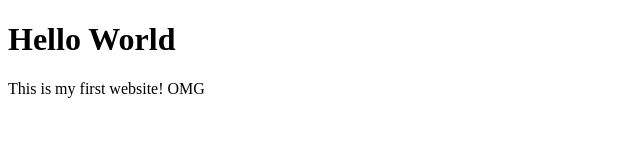
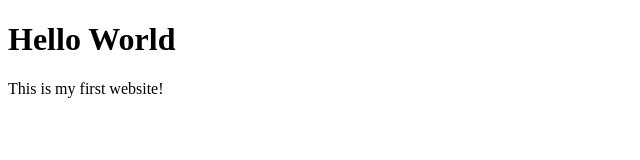
Before and after one commit to YevgeniaMinchuk/codespaces-demo, a plain HTML site: page index.html in a window 1280 px wide. Shown: the full height of the page, 0-640 px from the left. Drawn offline with Linux system fonts and the light colour scheme.

Commit message:
Update html

```diff
--- a/index.html
+++ b/index.html
@@ -9,7 +9,7 @@
 
 <body>
     <h1>Hello World</h1>
-    <p>This is my first website! OMG</p>
+    <p>This is my first website!</p>
 </body>
 
 </html>
```
